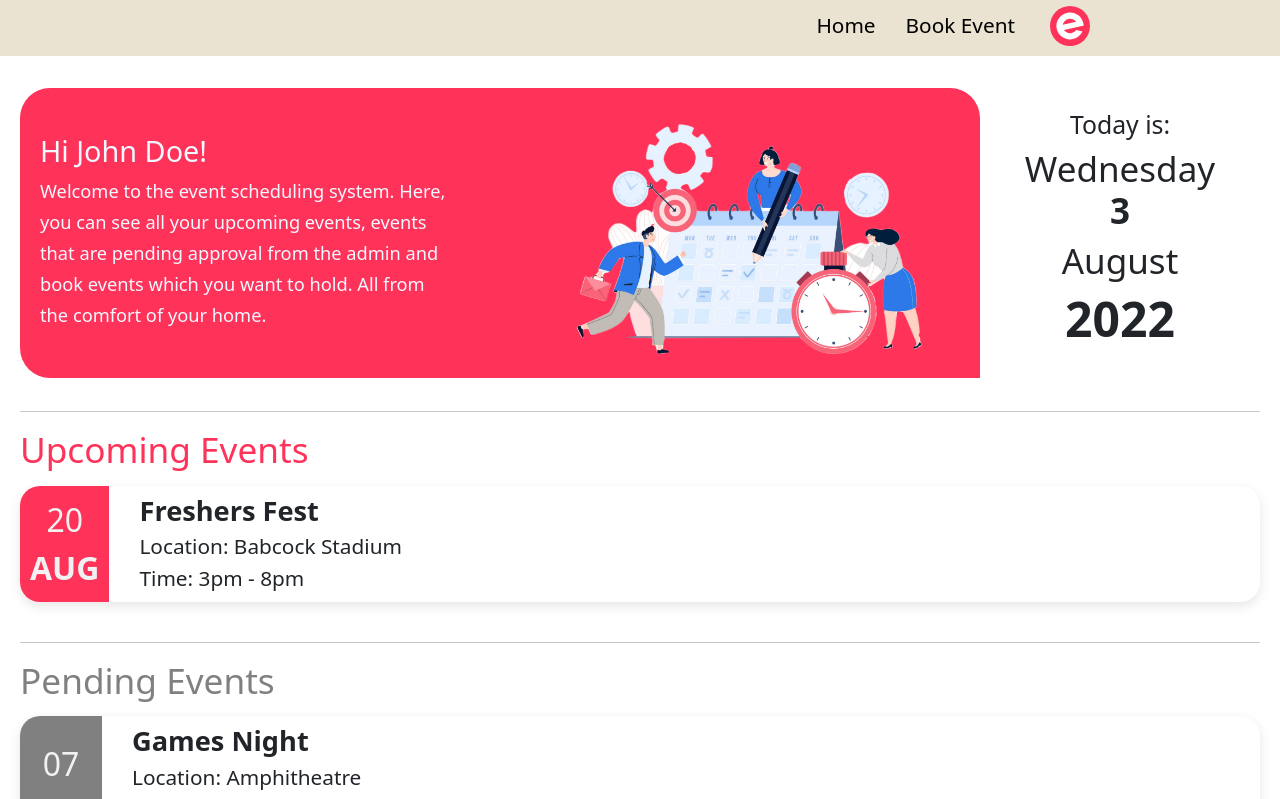
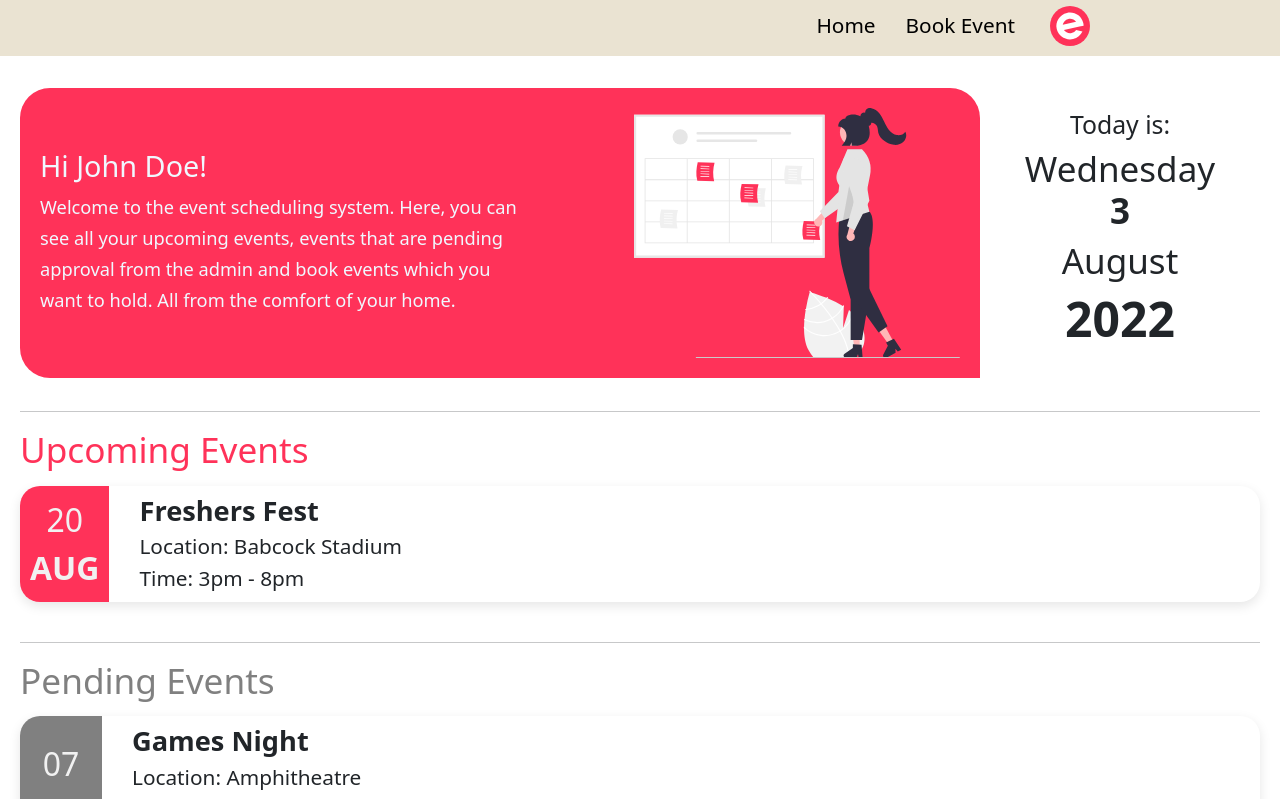
Before and after one commit to demos2003/OOP-frontend, a React (Create React App) app: page /dashboard in a window 1280 px wide. Shown: the top 799 px of the page. Built offline with nearby package versions, Linux system fonts and the light colour scheme.

Commit message:
minor change

```diff
--- a/src/Components/ClientHomepage.jsx
+++ b/src/Components/ClientHomepage.jsx
@@ -31,7 +31,7 @@ export const ClientHomepage = () => {
             </p>
           </div>
           <img
-            src={process.env.PUBLIC_URL + "images/welcome.png"}
+            src={process.env.PUBLIC_URL + "images/welcome.svg"}
             alt="welcome"
             className="welcome-image"
           />
```
Also changed, not shown: public/images/welcome.svg (added).
